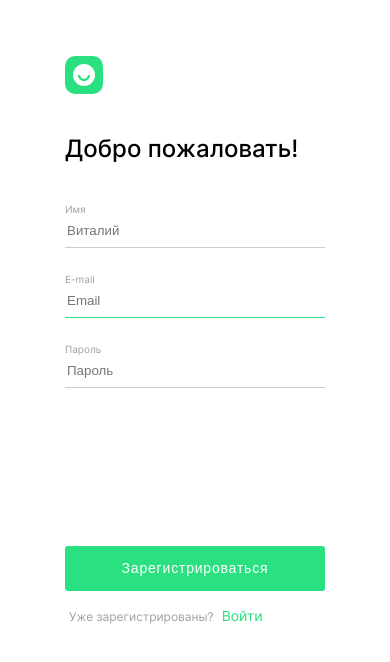
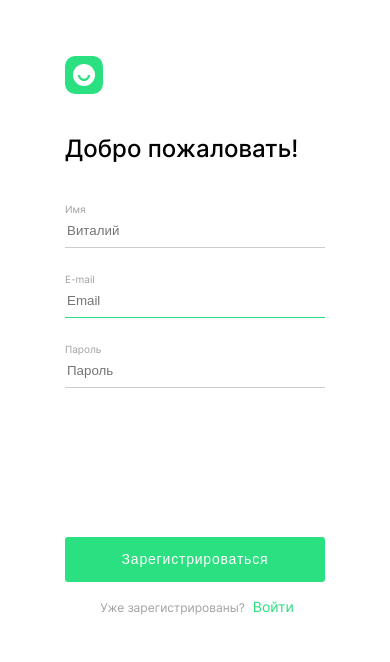
Before and after one commit to AndreiZhura/movies-explorer-frontend, a React (Create React App) app: page /signup in a window 390 px wide. Shown: the top 662 px of the page. Built offline with nearby package versions, Linux system fonts and the light colour scheme.

Commit message:
fix: proile

```diff
--- a/src/components/auth/Profile/Profile.css
+++ b/src/components/auth/Profile/Profile.css
@@ -102,7 +102,7 @@
 
 @media screen and (max-width:460px) {
     .profile-main {
-        margin-top: 55px;
+        margin-top: 59px;
         width: 260px;
     }
 
@@ -123,3 +123,14 @@
         line-height: 14.52px;
     }
 }
+
+@media screen and (max-width:460px) {
+    .profile-main__container {
+        height: 30px;
+    }
+
+    .profile-main__input {
+        margin-top: 7px;
+    }
+
+}
--- a/src/components/auth/Register/Register.js
+++ b/src/components/auth/Register/Register.js
@@ -25,7 +25,7 @@ function Register() {
           />
           <span className="auth-main__title">E-mail</span>
           <input
-            className="auth-main__input auth-main__input_email "
+            className="auth-main__input auth-main__input_email"
             id="email-input"
             required
             placeholder="Email"
@@ -43,8 +43,8 @@ function Register() {
 
           />
           <button className='auth-main__button auth-main__button_register '>Зарегистрироваться</button>
-          <p className='auth-main__text'>Уже зарегистрированы?
-            <Link to="/signin" className='auth-main__text-button'>Войти
+          <p className='auth-main__text auth-main__text_register'>Уже зарегистрированы?
+            <Link to="/signin" className='auth-main__text-button auth-main__text-button_register'>Войти
             </Link></p>
         </form>
         </div>
--- a/src/components/auth/auth.css
+++ b/src/components/auth/auth.css
@@ -64,7 +64,7 @@
 }
 
 .auth-main__button_register {
-    margin-top: 133px;
+    margin-top: 124px;
 }
 
 .auth-main__button_login {
@@ -82,6 +82,8 @@
     color: #A0A0A0;
 }
 
+
+
 .auth-main__text-button {
     margin-left: 8px;
     font-weight: 400;
@@ -95,6 +97,9 @@
 .auth-main__text-button:hover {
     opacity: 0.7;
 }
+
+
+
 
 @media screen and (max-width:1279px) {
 
@@ -135,6 +140,9 @@
         font-size: 12px;
         line-height: 14.52px;
         text-align: start;
+    }
+    .auth-main__text_register{
+        text-align: center;
     }
 }
 
@@ -190,7 +198,7 @@
         line-height: 14.52px;
     }
 
-    .auth-main__text-login{
+    .auth-main__text-login {
         margin-left: 7px;
     }
 
@@ -198,4 +206,16 @@
         margin-left: 129px;
 
     }
+    .auth-main__button_register{
+        margin-top: 215px;
+    }
+
+    .auth-main__text_register{
+        margin-top: 15px;
+        text-align: start;
+        padding-left: 37px;
+    }
+    .auth-main__text-button_register{
+        margin-left: 7px;
+    }
 }
```
